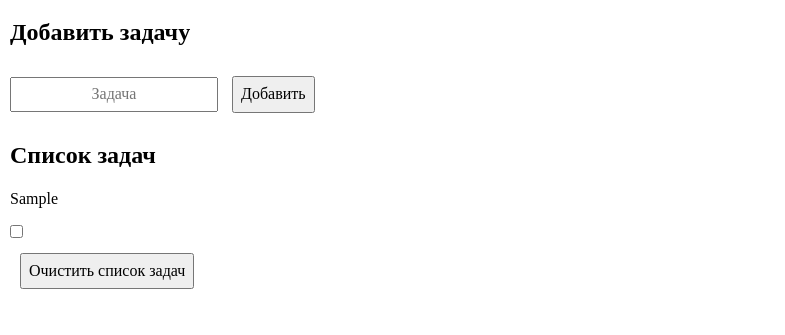
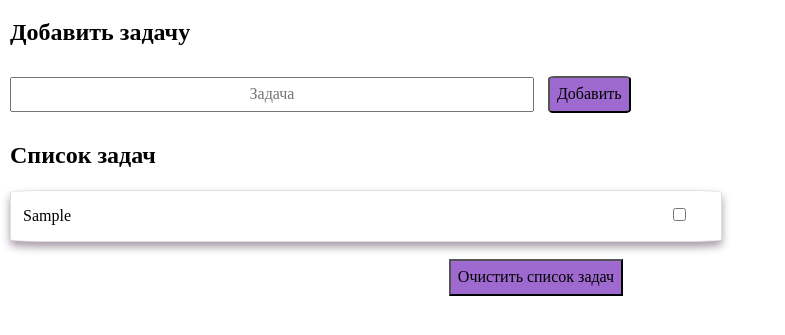
Before and after one commit to Lira11io/TaskManager, a plain HTML site: page index.html in a window 1280 px wide. Both pictures are taken after typing "Sample" into the empty fields and a click on the button "Добавить". Shown: the part 61-396 px from the top of the page, without its empty margins (0-785 px from the left). Drawn offline with Linux system fonts and the light colour scheme.

Commit message:
добавлены стили css и добавлено изменение стиля кнопки в js

```diff
--- a/index.js
+++ b/index.js
@@ -4,9 +4,6 @@ const taskButton = document.querySelector(".manager__task_button"); //кнопк
 const listInput = document.querySelector(".manager__list_input"); //поле списка задач
 const listButton = document.querySelector(".manager__list_button"); //кнопка "Очистить список задач"
 const listItem = document.querySelector(".manager__list_item"); //блок списка задач
-
-//создаем переменные
-//const taskInputV = taskInput.value; //переменная для значения поля ввода задач
 
 //добавляем обработчик события на кнопку "Добавить"
 taskButton.addEventListener("click", () => {
@@ -20,12 +17,15 @@ taskButton.addEventListener("click", () => {
     <p class="manager__list_item_text">
     ${taskInput.value}
     </p>
-  </div>
-  <label for="checkbox">
+    <label for="checkbox">
     <input class="manager__list_item_checkbox" type="checkbox" name="ready" id="checkbox">
-    </label>`;
+    </label>
+    </div> `;
+
   //очищаем поле ввода задачи
   taskInput.value = "";
+  //изменяю стиль кнопки "Очистить список задач"
+  listButton.style.backgroundColor = "rgb(158, 106, 207)";
 });
 
 //добавляем обработчик события на кнопку "Очистить список задач"
@@ -40,4 +40,7 @@ listButton.addEventListener("click", () => {
     disabled
   />
 </label>`;
+
+  //изменяю стиль кнопки "Очистить список задач"
+  listButton.style.backgroundColor = "rgb(216, 216, 216)";
 });
--- a/style.css
+++ b/style.css
@@ -1,27 +1,56 @@
 .root {
   margin: 10px;
+}
+
+/*Обертки для секций */
+.manager,
+.manager__list {
+  width: 90%;
+}
+
+/*Обертка полея ввода задач и кнопки*/
+.manager__task {
+  width: 70%;
 }
 
 /*Поле ввода задач*/
 .manager__task_input {
   min-height: 29px;
   text-align: center;
+  width: 65%;
 }
 
 /*Кнопка "Добавить задачу"*/
 .manager__task_button {
   margin: 10px;
   padding: 7px;
+  background-color: rgb(158, 106, 207);
+  border-radius: 8%;
 }
 
 /*Поле списка задач*/
 .manager__list_input {
   text-align: center;
   min-height: 29px;
+  width: 59%;
+}
+
+/*Обертка полей списка задач*/
+.manager__list_item_input {
+  display: flex;
+  align-items: center;
+  justify-content: space-between;
+  padding-left: 12px;
+  padding-right: 35px;
+  margin-bottom: 7px;
+  width: 65%;
+  border: solid 1px rgba(102, 98, 98, 0.205);
+  border-radius: 5%;
+  box-shadow: 0 5px 8px rgb(167, 155, 168);
 }
 
 /*Кнопка "Очистить список задач"*/
 .manager__list_button {
-  margin: 10px;
+  margin: 10px auto 10px 43%;
   padding: 7px;
 }
```
